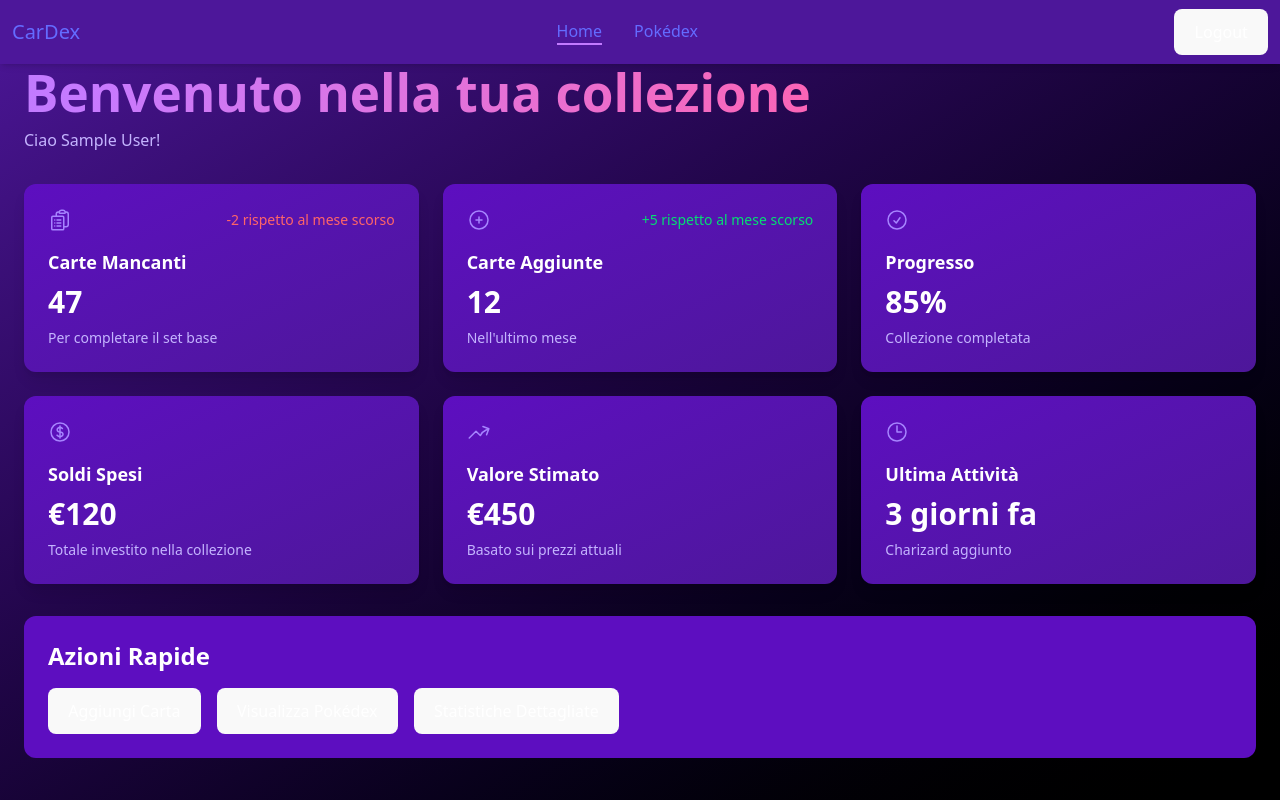
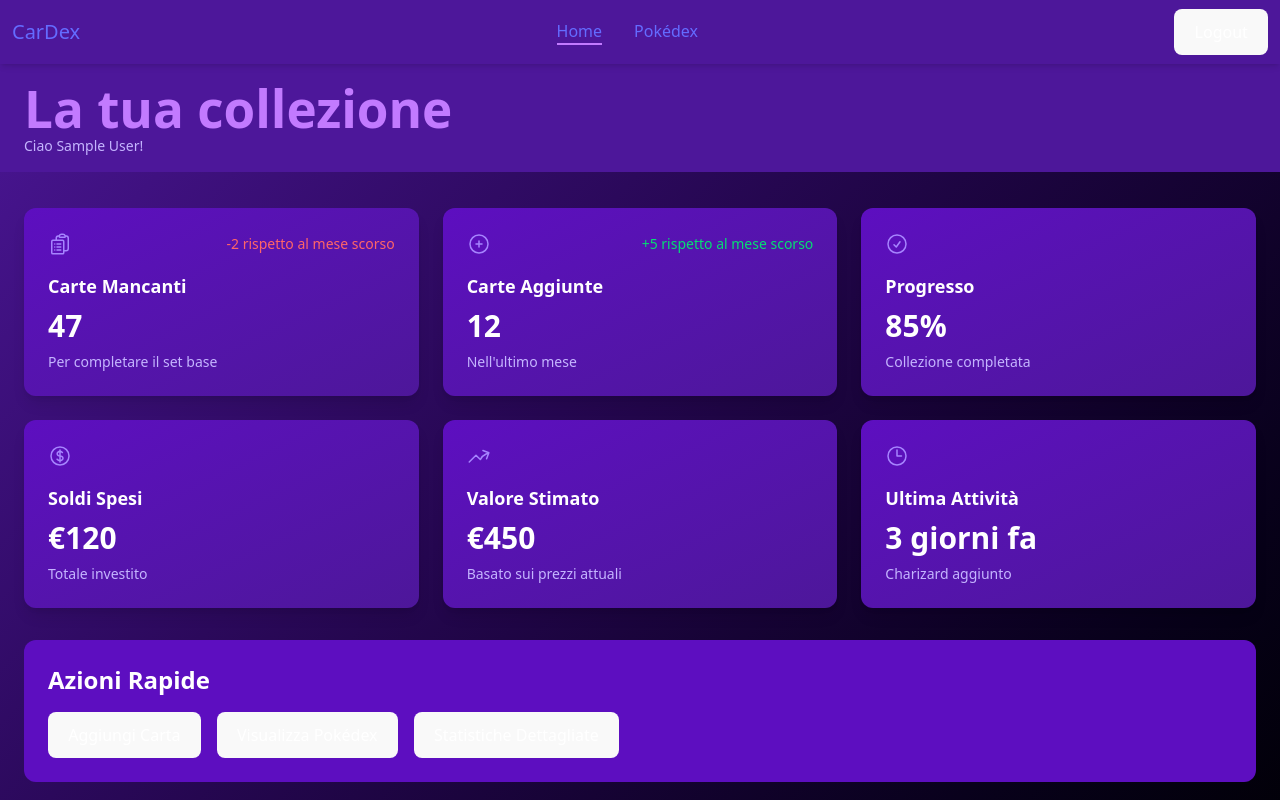
Before and after one commit to Nicosbiu/pokemon-collezione, a React (Vite) app: page / in a window 1280 px wide. Built offline with nearby package versions, Linux system fonts and the light colour scheme; no server answers; sample sign-in values are in the browser's storage.

Commit message:
Aggiunta un Hero di benvenuto con animazioni

```diff
--- a/src/pages/HomePage.jsx
+++ b/src/pages/HomePage.jsx
@@ -1,4 +1,5 @@
 import { useAuth } from '../contexts/AuthContext';
+import { useEffect, useState, useRef } from 'react';
 import StatCard from '../components/StatCard';
 import {
     ClipboardDocumentListIcon,
@@ -10,28 +11,103 @@ import {
 } from '@heroicons/react/24/outline';
 
 export default function HomePage() {
-    const { logout, currentUser } = useAuth();
+    const { currentUser } = useAuth();
+    const [showContent, setShowContent] = useState(false);
+    const [hideHero, setHideHero] = useState(false);
+    const triggerRef = useRef(null);
 
-    const handleLogout = async () => {
-        try {
-            await logout();
-        } catch (error) {
-            console.error('Errore logout', error);
+    useEffect(() => {
+        const observer = new IntersectionObserver(
+            (entries) => {
+                const entry = entries[0];
+
+                if (entry.isIntersecting && !showContent) {
+                    console.log('✅ Trigger activated - showing content and hiding hero');
+                    setShowContent(true);
+                    setHideHero(true); // Nascondi l'hero definitivamente
+                }
+            },
+            {
+                threshold: 0.1,
+                rootMargin: '0px 0px -100px 0px'
+            }
+        );
+
+        if (triggerRef.current) {
+            observer.observe(triggerRef.current);
+        }
+
+        return () => {
+            if (triggerRef.current) {
+                observer.unobserve(triggerRef.current);
             }
         };
+    }, [showContent]);
+
+    useEffect(() => {
+        console.log('🎯 Content visibility changed to:', showContent);
+    }, [showContent]);
 
     return (
-        <div className="min-h-screen w-screen bg-gradient-to-br from-violet-900 to-black text-white p-6 pt-16">
-            <header className="flex justify-between items-center mb-8">
-                <div>
-                    <h1 className="text-4xl font-bold bg-gradient-to-r from-purple-400 to-pink-400 bg-clip-text text-transparent">
-                        Benvenuto nella tua collezione
+        <div className="bg-gradient-to-br from-violet-900 to-black text-white">
+
+            {/* Hero Section - con transizione di uscita */}
+            <div className={`transition-all duration-1000 ${hideHero
+                ? 'h-0 opacity-0 overflow-hidden'
+                : 'h-screen opacity-100'
+                } flex items-center justify-center relative`}>
+                <div className="text-center space-y-8 px-6">
+                    <h1 className="text-5xl md:text-8xl font-bold bg-gradient-to-r from-purple-400 to-pink-400 bg-clip-text text-transparent">
+                        Benvenuto
                     </h1>
-                    <p className="text-violet-300 mt-2">Ciao {currentUser?.displayName || currentUser?.email}!</p>
+
+                    <h2 className="text-2xl md:text-4xl font-semibold text-violet-300">
+                        nella tua collezione Pokémon
+                    </h2>
+
+                    <p className="text-lg md:text-xl text-violet-400">
+                        Ciao {currentUser?.displayName || currentUser?.email}!
+                    </p>
+
+                    <div className="absolute bottom-8 left-1/2 transform -translate-x-1/2 animate-bounce">
+                        <svg className="w-6 h-6 text-violet-400" fill="none" stroke="currentColor" viewBox="0 0 24 24">
+                            <path strokeLinecap="round" strokeLinejoin="round" strokeWidth={2} d="M19 14l-7 7m0 0l-7-7m7 7V3" />
+                        </svg>
                     </div>
+                </div>
+            </div>
+
+            {/* ELEMENTO TRIGGER */}
+            <div
+                ref={triggerRef}
+                className="h-1 bg-red-500 opacity-0"
+            >
+            </div>
+
+            {/* DEBUG INFO */}
+            {/* <div className="fixed top-20 left-4 bg-black bg-opacity-80 text-white p-4 rounded z-50 text-sm">
+                <div>Content: <span className="font-bold">{showContent ? 'VISIBLE' : 'HIDDEN'}</span></div>
+            </div> */}
+
+            {/* Header Sticky */}
+            <header className={`sticky top-16 bg-violet-900 bg-opacity-95 backdrop-blur-sm z-10 px-6 py-4 transition-all duration-500 transform ${showContent
+                ? 'translate-y-0 opacity-100'
+                : '-translate-y-full opacity-0'
+                }`}>
+                <h1 className="text-xl font-bold text-purple-400">La tua collezione</h1>
+                <p className="text-sm text-violet-300">Ciao {currentUser?.displayName || currentUser?.email}!</p>
             </header>
 
-            <div className="grid grid-cols-1 md:grid-cols-2 lg:grid-cols-3 gap-6 mb-8">
+            {/* Contenuto principale CON PIÙ SPAZIO */}
+            <main className={`px-6 pb-8 transition-all duration-1000 ${showContent ? 'pt-24' : 'pt-8'  // Più padding quando header è visibile
+                } min-h-screen`}>
+
+                {/* Cards con animazione */}
+                <div className={`grid grid-cols-1 md:grid-cols-2 lg:grid-cols-3 gap-6 mb-8 transition-all duration-1000 transform ${showContent
+                        ? 'opacity-100 translate-y-0'
+                        : 'opacity-0 translate-y-8'
+                    }`}>
+
                     <StatCard
                         title="Carte Mancanti"
                         value="47"
@@ -58,7 +134,7 @@ export default function HomePage() {
                     <StatCard
                         title="Soldi Spesi"
                         value="€120"
-                    subtitle="Totale investito nella collezione"
+                        subtitle="Totale investito"
                         icon={<CurrencyDollarIcon className="w-6 h-6 text-violet-400" />}
                     />
 
@@ -77,20 +153,74 @@ export default function HomePage() {
                     />
                 </div>
 
-            <div className="bg-violet-800 bg-opacity-50 rounded-xl p-6">
+                {/* Azioni Rapide */}
+                <section className={`bg-violet-800 bg-opacity-50 rounded-xl p-6 mb-8 transition-all duration-700 delay-300 transform ${showContent
+                    ? 'opacity-100 translate-y-0'
+                    : 'opacity-0 translate-y-8'
+                    }`}>
                     <h2 className="text-2xl font-bold mb-4">Azioni Rapide</h2>
-                <div className="flex gap-4">
-                    <button className="bg-purple-600 hover:bg-purple-700 px-4 py-2 rounded-lg transition">
+                    <div className="flex gap-4 flex-wrap">
+                        <button className="bg-purple-600 hover:bg-purple-700 px-4 py-2 rounded-lg transition-all hover:scale-105">
                             Aggiungi Carta
                         </button>
-                    <button className="bg-purple-600 hover:bg-purple-700 px-4 py-2 rounded-lg transition">
+                        <button className="bg-purple-600 hover:bg-purple-700 px-4 py-2 rounded-lg transition-all hover:scale-105">
                             Visualizza Pokédex
                         </button>
-                    <button className="bg-purple-600 hover:bg-purple-700 px-4 py-2 rounded-lg transition">
+                        <button className="bg-purple-600 hover:bg-purple-700 px-4 py-2 rounded-lg transition-all hover:scale-105">
                             Statistiche Dettagliate
                         </button>
                     </div>
+                </section>
+
+                {/* SEZIONE EXTRA per aggiungere contenuto */}
+                <section className={`bg-violet-800 bg-opacity-30 rounded-xl p-6 mb-8 transition-all duration-1000 delay-500 transform ${showContent
+                    ? 'opacity-100 translate-y-0'
+                    : 'opacity-0 translate-y-8'
+                    }`}>
+                    <h2 className="text-2xl font-bold mb-4">Attività Recente</h2>
+                    <div className="space-y-4">
+                        <div className="flex justify-between items-center p-3 bg-violet-700 bg-opacity-50 rounded-lg">
+                            <span>Charizard Base Set aggiunto</span>
+                            <span className="text-violet-300 text-sm">3 giorni fa</span>
+                        </div>
+                        <div className="flex justify-between items-center p-3 bg-violet-700 bg-opacity-50 rounded-lg">
+                            <span>Pikachu promo scambiato</span>
+                            <span className="text-violet-300 text-sm">1 settimana fa</span>
+                        </div>
+                        <div className="flex justify-between items-center p-3 bg-violet-700 bg-opacity-50 rounded-lg">
+                            <span>Set Jungle completato</span>
+                            <span className="text-violet-300 text-sm">2 settimane fa</span>
                         </div>
                     </div>
+                </section>
+
+                {/* ALTRA SEZIONE per ancora più contenuto */}
+                <section className={`bg-violet-800 bg-opacity-30 rounded-xl p-6 transition-all duration-1000 delay-700 transform ${showContent
+                    ? 'opacity-100 translate-y-0'
+                    : 'opacity-0 translate-y-8'
+                    }`}>
+                    <h2 className="text-2xl font-bold mb-4">Carte più Preziose</h2>
+                    <div className="grid grid-cols-1 md:grid-cols-3 gap-4">
+                        <div className="p-4 bg-gradient-to-r from-yellow-600 to-orange-600 rounded-lg">
+                            <h3 className="font-bold">Charizard 1st Edition</h3>
+                            <p className="text-sm opacity-90">Base Set #4</p>
+                            <p className="text-lg font-bold mt-2">€2,500</p>
+                        </div>
+                        <div className="p-4 bg-gradient-to-r from-blue-600 to-purple-600 rounded-lg">
+                            <h3 className="font-bold">Blastoise Base Set</h3>
+                            <p className="text-sm opacity-90">Base Set #2</p>
+                            <p className="text-lg font-bold mt-2">€450</p>
+                        </div>
+                        <div className="p-4 bg-gradient-to-r from-green-600 to-teal-600 rounded-lg">
+                            <h3 className="font-bold">Venusaur Base Set</h3>
+                            <p className="text-sm opacity-90">Base Set #15</p>
+                            <p className="text-lg font-bold mt-2">€380</p>
+                        </div>
+                    </div>
+                </section>
+
+            </main>
+        </div>
     );
+
 }
```
Lines whose indentation alone changed are shown as unchanged.
